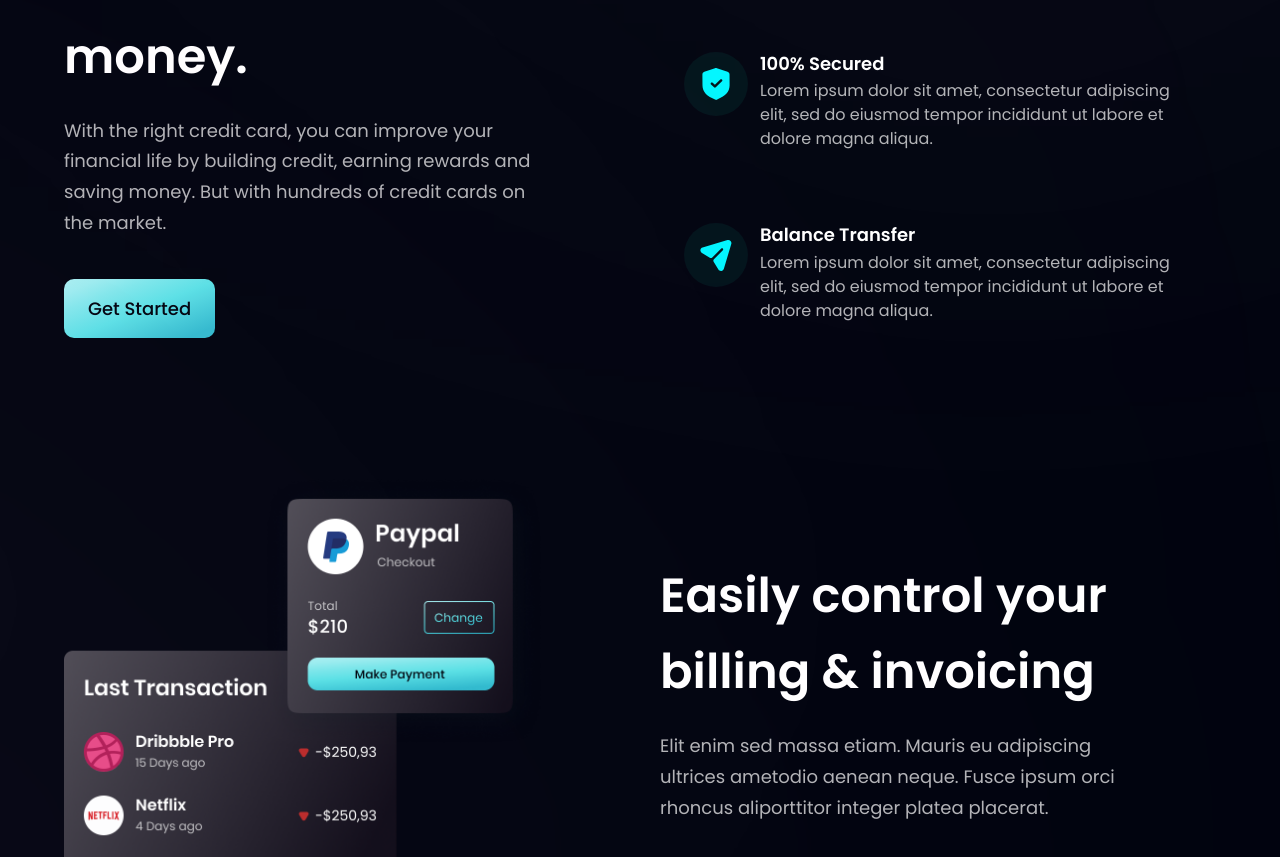
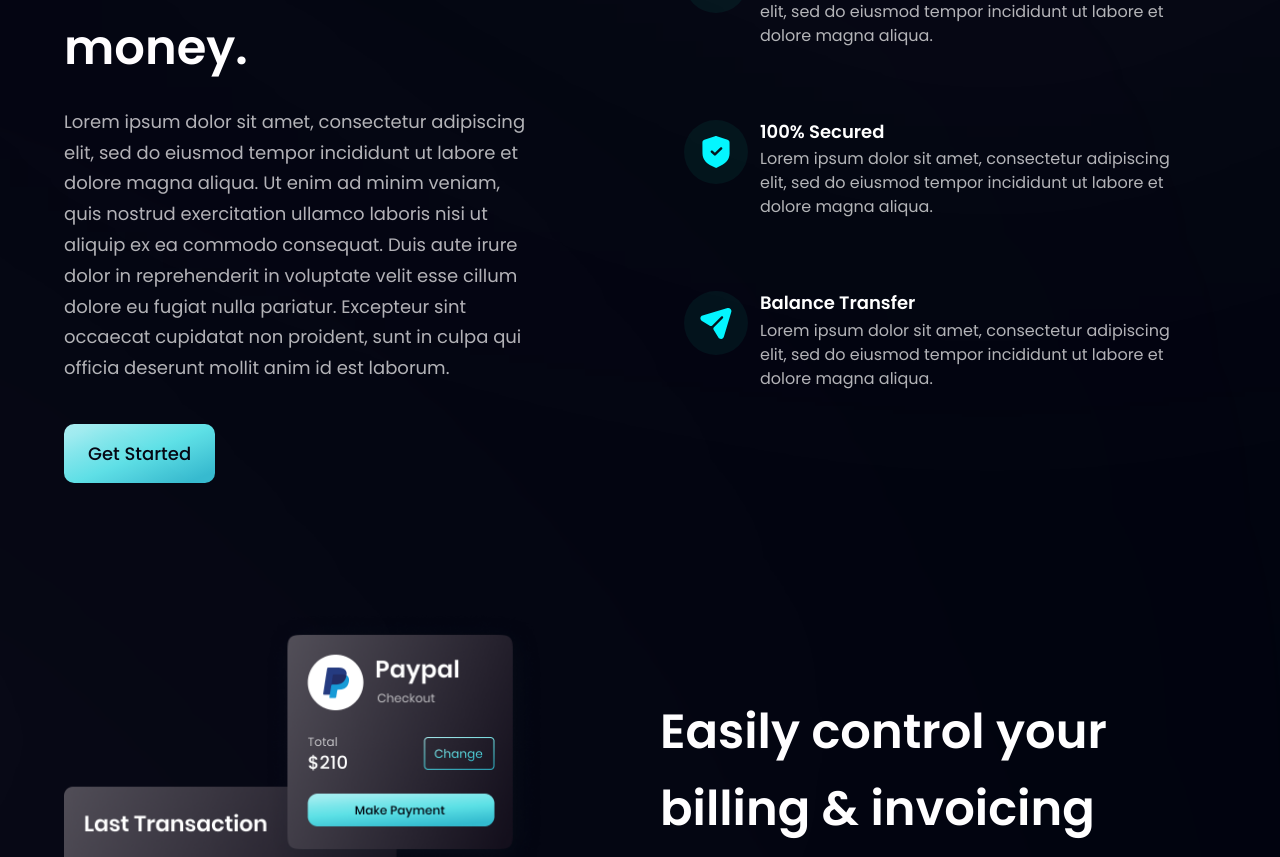
Before and after one commit to pcdb-maker/bankApp, a React (Vite) app: page / in a window 1280 px wide. Shown: the part 1320-2177 px from the top of the page. Built offline with nearby package versions, Linux system fonts and the light colour scheme.

Commit message:
Business.jsx completed

```diff
--- a/src/components/Business.jsx
+++ b/src/components/Business.jsx
@@ -26,9 +26,8 @@
         the money.
       </h2>
       <p className={`${styles.paragraph} max-w-[470px] mt-5`}>
-        With the right credit card, you can improve your financial life by
-        building credit, earning rewards and saving money. But with hundreds
-        of credit cards on the market.
+      Lorem ipsum dolor sit amet, consectetur adipiscing elit, sed do eiusmod tempor incididunt ut labore et dolore magna aliqua. Ut enim ad minim veniam, quis nostrud exercitation ullamco laboris nisi ut aliquip ex ea commodo consequat. Duis aute irure dolor in reprehenderit in voluptate velit esse cillum dolore eu fugiat nulla pariatur.
+      Excepteur sint occaecat cupidatat non proident, sunt in culpa qui officia deserunt mollit anim id est laborum.
       </p>
 
       <Button styles={`mt-10`} />
```
